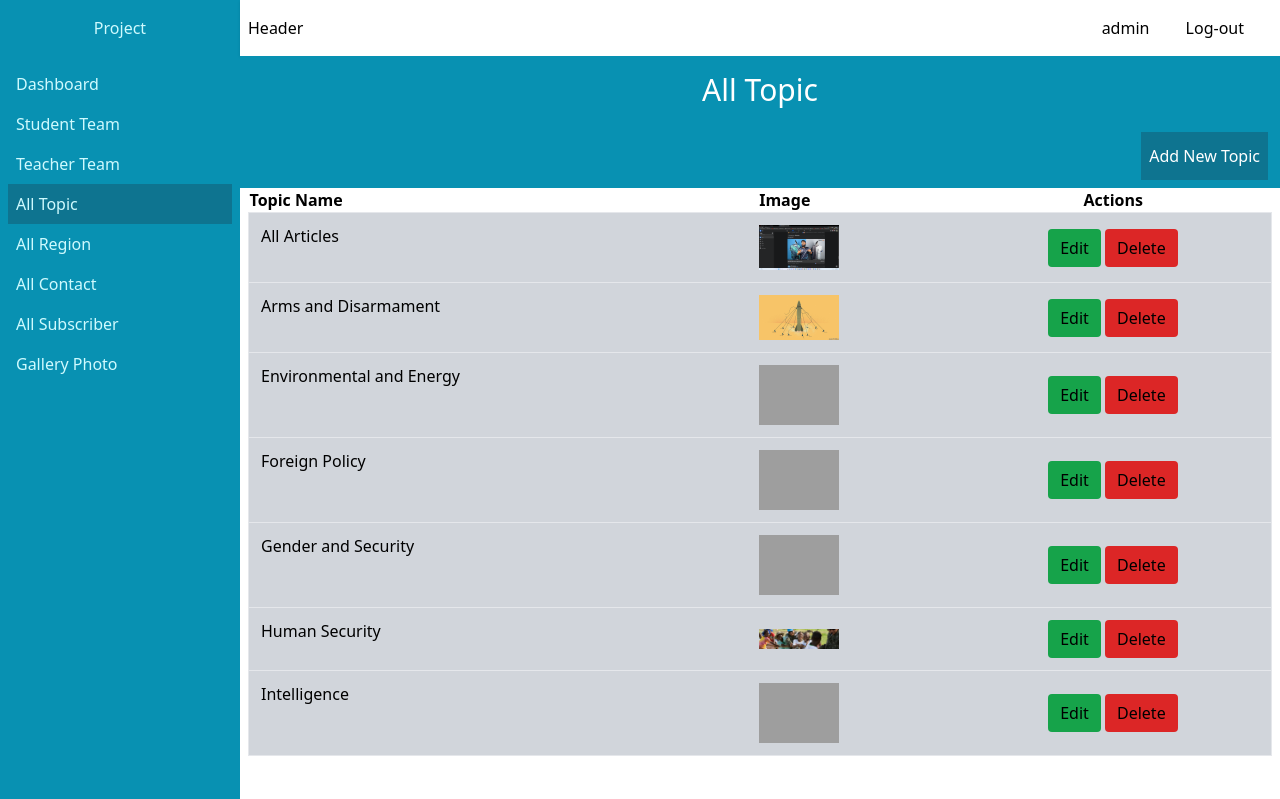
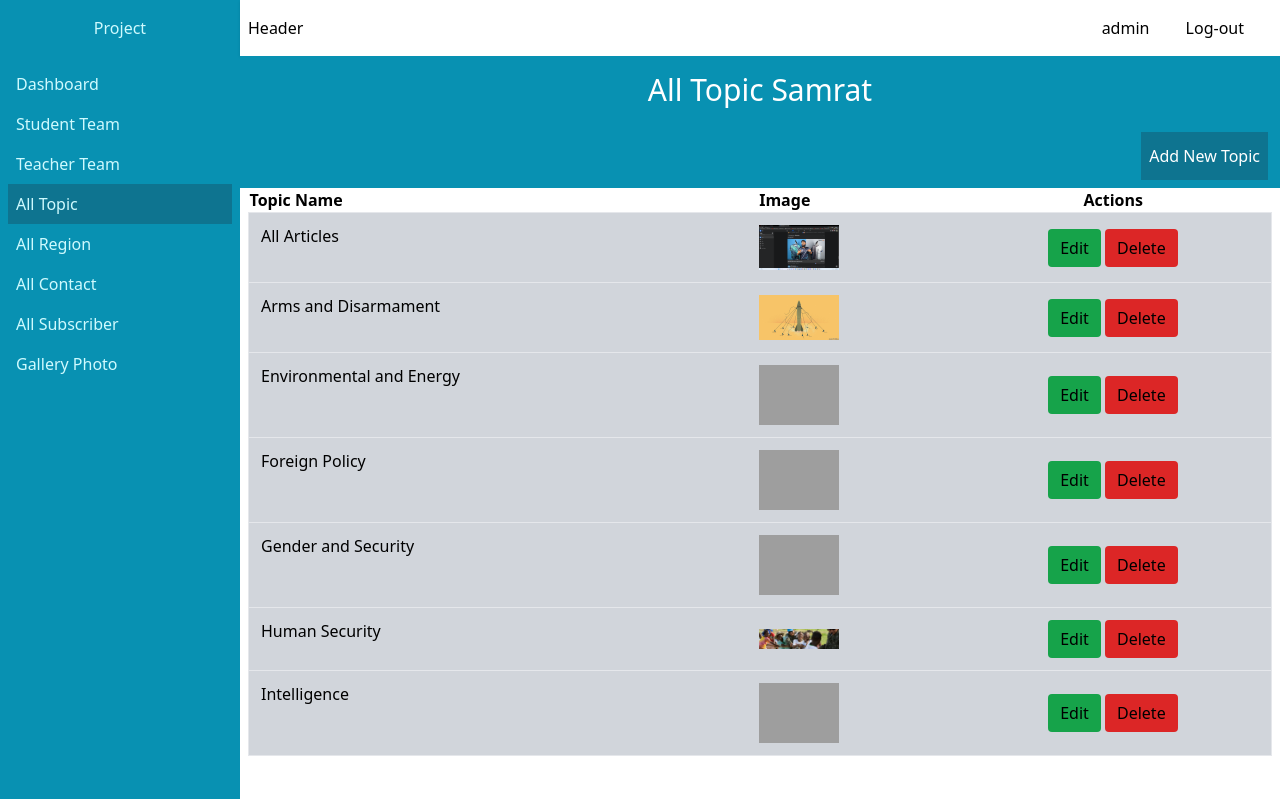
Before and after one commit to limon-chandra-ray/ir-project, a Django app: page /super-admin/topic-list in a window 1280 px wide. Shown: the top 799 px of the page. Run offline with Django 4.2, Linux system fonts and the light colour scheme; a user stored in the database is signed in; data comes from the database, SQL or seed files in the repository; some libraries are stand-ins or nearby versions; grey boxes are pictures that could not be loaded.

Commit message:
'topic-samrat'

```diff
--- a/templates/super-admin/topic/topic-list.html
+++ b/templates/super-admin/topic/topic-list.html
@@ -5,7 +5,7 @@ topic list
 {% endblock sadminTitle %}
 {% block sadminMain %}
 <div class="bg-cyan-600">
-    <div class="text-center py-4 text-3xl text-white">All Topic</div>
+    <div class="text-center py-4 text-3xl text-white">All Topic Samrat</div>
     <div class="flex justify-end mr-3 py-2">
         <button
             type="button"
```
